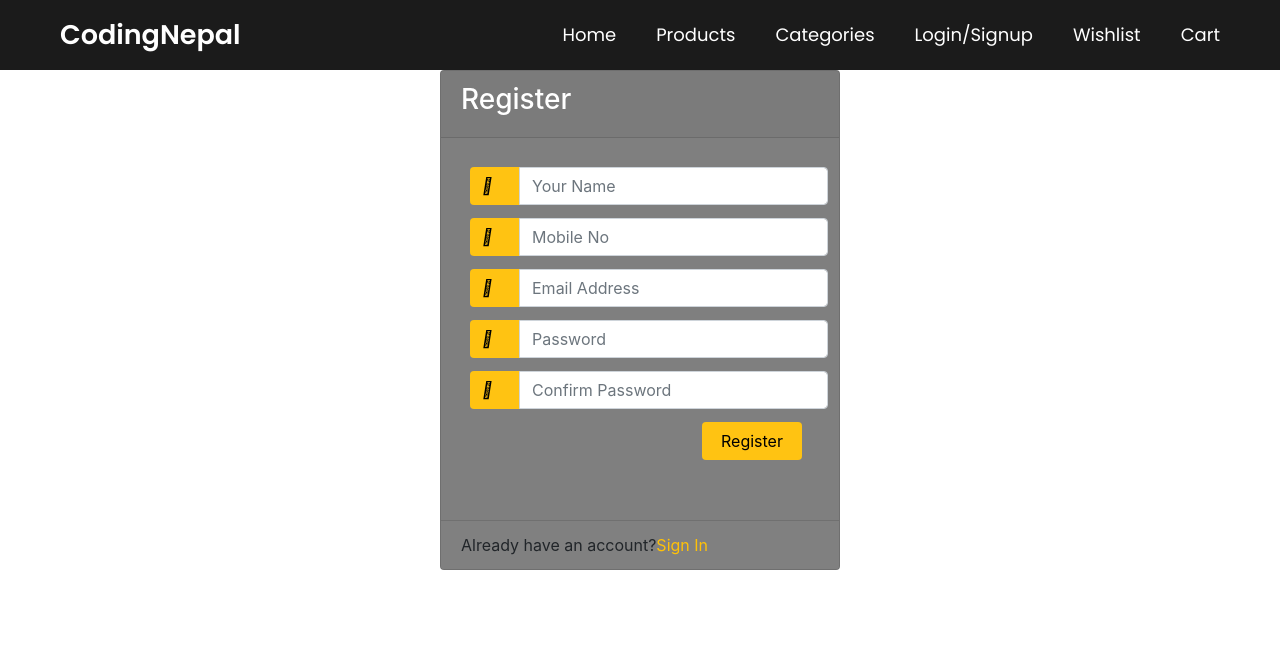
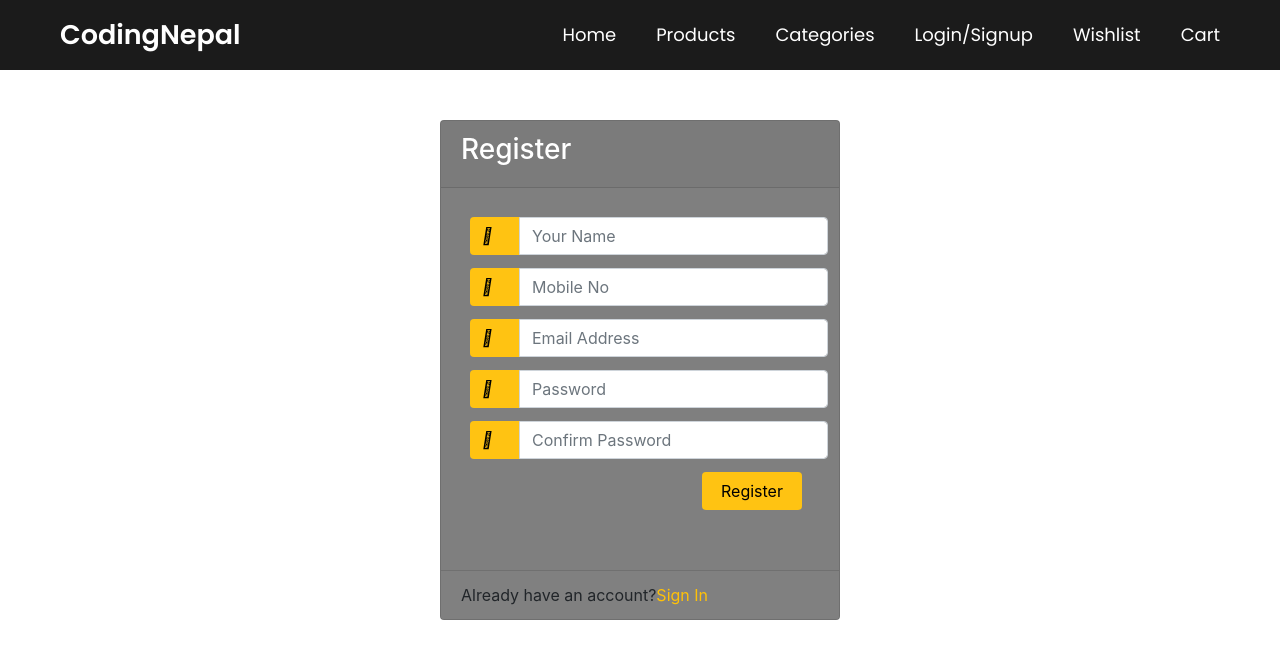
Before and after one commit to Quadsquad04/OnlineShopping, an Angular app in the folder ShoppingFrontEnd/: page /register in a window 1280 px wide. Shown: the top 658 px of the page. Built offline with nearby package versions, Linux system fonts and the light colour scheme; a web font is replaced by a local one.

Commit message:
minor edits in users

```diff
--- a/ShoppingFrontEnd/src/app/user/forgot/forgot.component.css
+++ b/ShoppingFrontEnd/src/app/user/forgot/forgot.component.css
@@ -53,7 +53,7 @@ align-content: center;
 
 .card{
 height: 410px;
-margin-top: auto;
+margin-top: 50px;
 margin-bottom: auto;
 width: 400px;
 background-color: rgba(0,0,0,0.5) !important;
--- a/ShoppingFrontEnd/src/app/user/login/login.component.css
+++ b/ShoppingFrontEnd/src/app/user/login/login.component.css
@@ -53,7 +53,7 @@ align-content: center;
 
 .card{
 height: 380px;
-margin-top: auto;
+margin-top: 50px;
 margin-bottom: auto;
 width: 400px;
 background-color: rgba(0,0,0,0.5) !important;
--- a/ShoppingFrontEnd/src/app/user/register/register.component.css
+++ b/ShoppingFrontEnd/src/app/user/register/register.component.css
@@ -54,7 +54,7 @@ align-content: center;
 
 .card{
 	height: 500px;
-	margin-top: auto;
+	margin-top: 50px;
 	margin-bottom: auto;
 	width: 400px;
 	background-color: rgba(0,0,0,0.5) !important;
```
